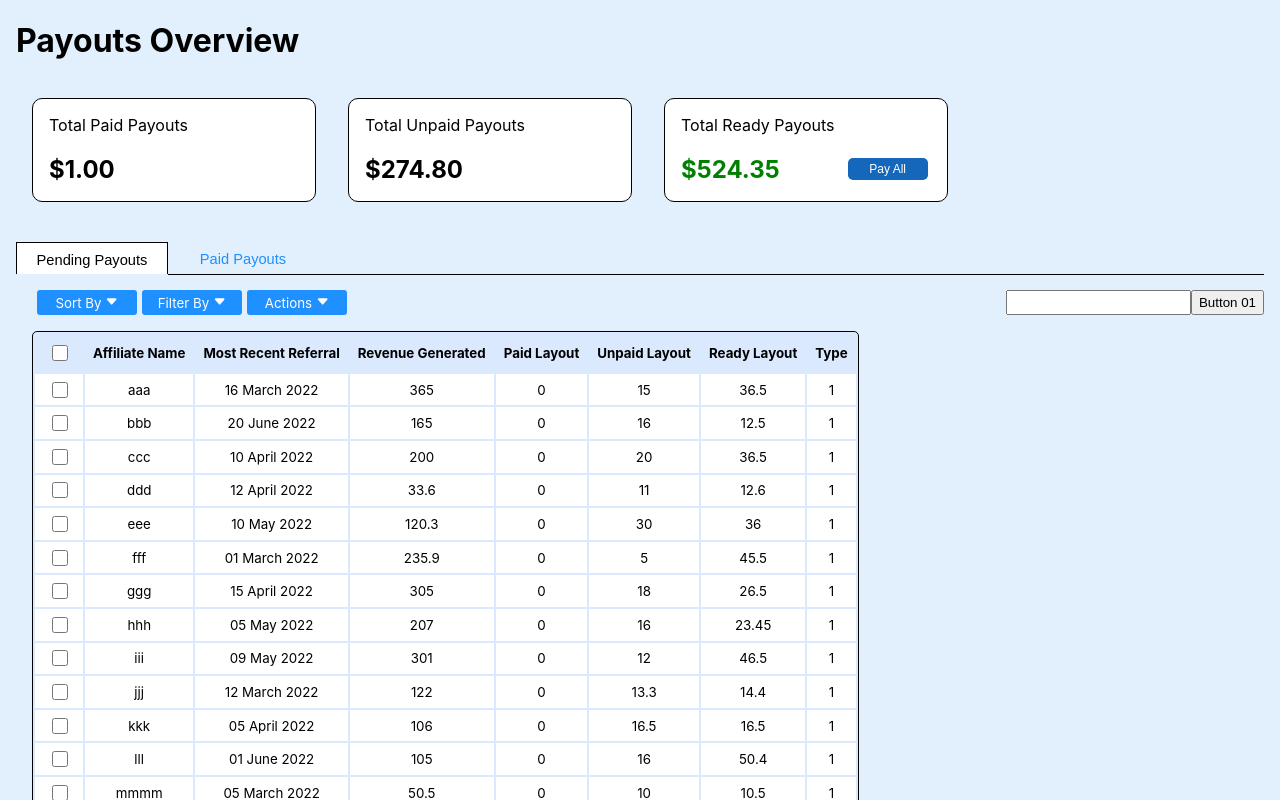
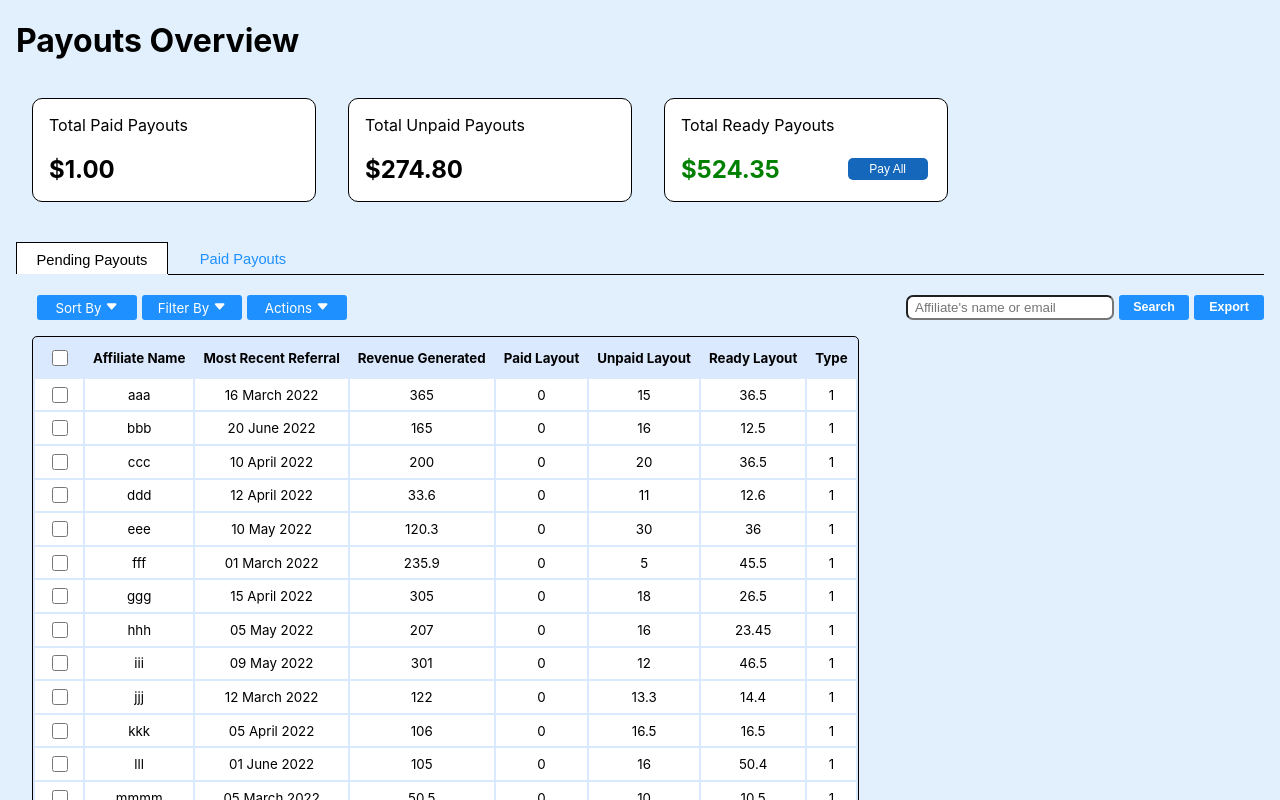
Before and after one commit to omid-94/react-practice-social-snowball, a React (Create React App) app: page / in a window 1280 px wide. Shown: the top 800 px of the page. Built offline with nearby package versions, Linux system fonts and the light colour scheme.

Commit message:
Adding Some Filter Actions

```diff
--- /dev/null
+++ b/src/components/Buttons/TableFilterButton/TableFilterButton.js
@@ -0,0 +1,12 @@
+import React from 'react'
+import styles from './TableFilterButton.module.css'
+
+const TableFilterButton = ({text , onClick}) => {
+  return (
+    <button className={styles.FilterButton} onClick={onClick}>
+        <h6> {text} </h6>
+    </button>
+  )
+}
+
+export default TableFilterButton
--- /dev/null
+++ b/src/components/Buttons/TableFilterButton/TableFilterButton.module.css
@@ -0,0 +1,13 @@
+.FilterButton{
+    display: flex;
+    align-items: center;
+    height: 25px;
+    margin-left: 5px;
+    background-color: dodgerblue;
+    color: white;
+    border: 0;
+    border-radius: 3px;
+    font-size: 14pt;
+    width: 70px;
+    justify-content: center;
+}
--- a/src/components/DropDown/ActionDropDown/ActionDropDown.js
+++ b/src/components/DropDown/ActionDropDown/ActionDropDown.js
@@ -3,13 +3,14 @@ import styles from '../DropDown.module.css'
 import { BsFillCaretDownFill } from "react-icons/bs";
 
 const ActionDropDown = () => {
+  const preventDefault = (e) => e.preventDefault();
   return (
     <ul class={styles.Dropdown + " " + styles.Actions}>
-      <li><a href="#">Actions <BsFillCaretDownFill /></a>
+      <li><a  onClick={preventDefault}>Actions <BsFillCaretDownFill /></a>
           <ul>
-              <li><a className={styles.Button_Border} href="">Mark As Paid</a></li>
-              <li><a className={styles.Button_Border} href="">Reject</a></li>
-              <li><a href="">Send Payouts</a></li>
+              <li><a className={styles.Button_Border} href=''>Mark As Paid</a></li>
+              <li><a className={styles.Button_Border} href=''>Reject</a></li>
+              <li><a href=''>Send Payouts</a></li>
           </ul>
       </li>
   </ul>
--- a/src/components/DropDown/FilterByDropDown/FilterByDropDown.js
+++ b/src/components/DropDown/FilterByDropDown/FilterByDropDown.js
@@ -3,13 +3,14 @@ import styles from '../DropDown.module.css'
 import { BsFillCaretDownFill } from "react-icons/bs";
 
 const FilterByDropDown = () => {
+  const preventDefault = (e) => e.preventDefault();
   return (
       <ul class={styles.Dropdown}>
-        <li><a href="#">Filter By <BsFillCaretDownFill /></a>
+        <li><a onClick={preventDefault}>Filter By <BsFillCaretDownFill /></a>
             <ul>
-                <li><a href="">All Pendng Payouts</a></li>
-                <li><a href="">Ready Payouts</a></li>
-                <li><a href="#">No Leaks</a></li>
+                <li><a  href=''>All Pendng Payouts</a></li>
+                <li><a  href=''>Ready Payouts</a></li>
+                <li><a  href=''>No Leaks</a></li>
             </ul>
         </li>
     </ul>
--- a/src/components/DropDown/SortByDropDown/SortByDropDown.js
+++ b/src/components/DropDown/SortByDropDown/SortByDropDown.js
@@ -1,25 +1,37 @@
-import React from 'react'
+import React ,{useContext} from 'react'
 import styles from '../DropDown.module.css'
 import { BsFillCaretDownFill , BsFillCaretRightFill } from "react-icons/bs";
+import {PaymentsContext}  from '../../../contexts/paymentsContext'
+import {Sort_Type} from '../../../classes/enums'
 
 const SortByDropDown = () => {
+  const preventDefault = (e) => e.preventDefault();
+  const {sortDataByDate,sortByRevenue} = useContext(PaymentsContext)
   return (
       <ul className={styles.Dropdown}>
-      <li><a href="#">Sort By <BsFillCaretDownFill /></a>
+      <li><a onClick={preventDefault}>Sort By <BsFillCaretDownFill /></a>
           <ul>
-              <li><a href="">Revenue Generated
+              <li><a onClick={preventDefault}>Revenue Generated
                 <BsFillCaretRightFill className={styles.Icon}/>
               </a>
               <ul>
-                      <li><a href="">Highest First</a></li>
-                      <li><a href="">Lowest First</a></li>
+                      <li><a href='#' onClick={()=>sortByRevenue(Sort_Type.DESC)}>
+                            Highest First
+                        </a></li>
+                      <li><a href='#' onClick={()=>sortByRevenue(Sort_Type.ASC)}>
+                        Lowest First
+                        </a></li>
                   </ul>
               </li>
-              <li><a href="">Most Recent Referal
+              <li><a onClick={preventDefault}>Most Recent Referal
               <BsFillCaretRightFill className={styles.Icon}/></a>
                   <ul>
-                      <li><a href="">Newest First</a></li>
-                      <li><a href="">Oldest First</a></li>
+                      <li><a href='' onClick={() => sortDataByDate(Sort_Type.DESC)}>
+                        Newest First
+                        </a></li>
+                      <li><a href='' onClick={() => sortDataByDate(Sort_Type.ASC)}>
+                        Oldest First
+                        </a></li>
                   </ul>
               </li>
           </ul>
--- a/src/components/TableFilters/TableFilters.js
+++ b/src/components/TableFilters/TableFilters.js
@@ -1,8 +1,13 @@
-import React from 'react'
+import React, { useState,useContext } from 'react'
 import styles from './TableFilters.module.css';
 import {FilterByDropDown , ActionDropDown , SortByDropDown} from '../DropDown'
+import TableFilterButton from '../Buttons/TableFilterButton/TableFilterButton';
+import {PaymentsContext}  from '../../contexts/paymentsContext'
 
 const TableFilters = () => {
+  const {filterByAffiliateName} = useContext(PaymentsContext)
+  const [filterText , setFilterText] = useState("")
+
   return (
     <div className={styles.Container}>
         <div className={styles.LeftHandSide}>
@@ -12,8 +17,12 @@ const TableFilters = () => {
         </div>
         <div className={styles.EmptySpace}/>
         <div className={styles.RightHandSide}>
-            <input type={"text"} />
-            <button >Button 01 </button>
+            <input type={"text"} onChange={(e) => setFilterText(e.target.value)}
+                   style={{borderRadius : "7px", width : "200px" , textIndent : "5px"}}
+                   placeholder={"Affiliate's name or email"} />
+            <TableFilterButton text={"Search"}
+                              onClick={() => filterByAffiliateName(filterText)}/>
+            <TableFilterButton text={"Export"} />
         </div>
     </div>
   )
--- a/src/components/TableFilters/TableFilters.module.css
+++ b/src/components/TableFilters/TableFilters.module.css
@@ -7,15 +7,16 @@
 }
 .RightHandSide{
     display: flex;
-    /* flex-wrap: wrap; */
+    margin-top: 5px;
     align-content: flex-end;
 }
 .EmptySpace{
     display: flex;
     flex: 1;
+    margin-top: 5px;
 }
 .LeftHandSide{
     display: flex;
-    /* flex-wrap: wrap; */
+    margin-top: 5px;
     align-content: flex-start;
 }
```
